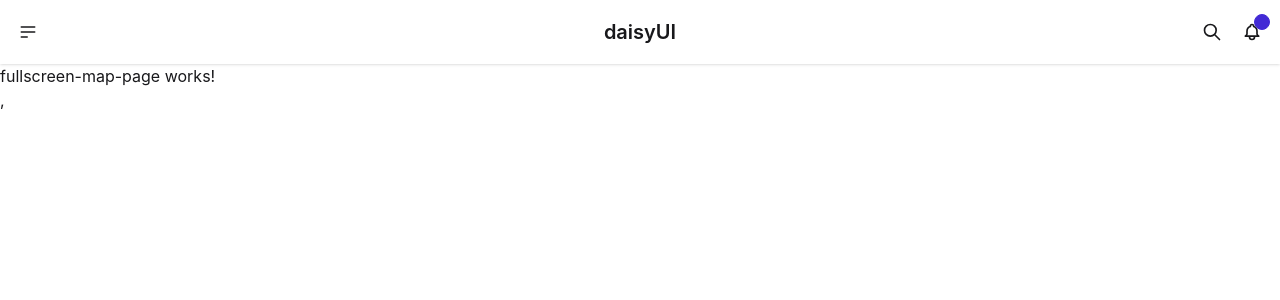
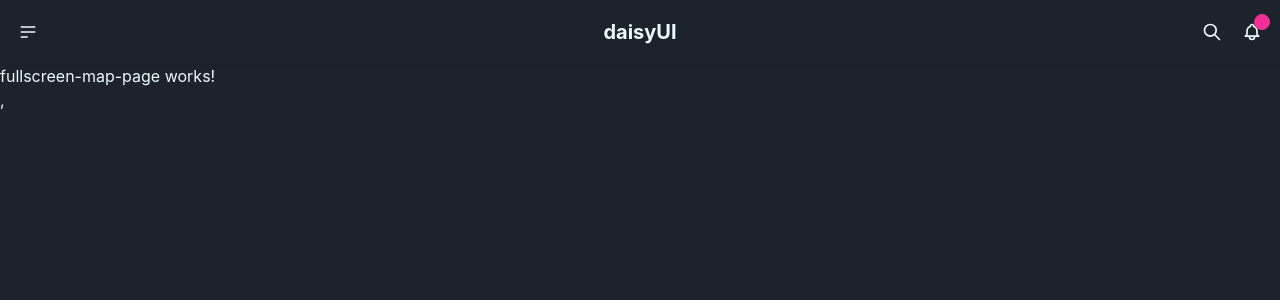
Before and after one commit to cesantaniello/08-maps-app, an Angular app: page /fullscreen in a window 1280 px wide. Shown: the top 300 px of the page. Built offline with nearby package versions, Linux system fonts and the light colour scheme.

Commit message:
Fix navbar issue

```diff
--- a/src/app/app.html
+++ b/src/app/app.html
@@ -1,2 +1,4 @@
 <app-navbar />
-<router-outlet />
+<main class="bg-base-100 min-h-screen">
+  <router-outlet />
+</main>
--- a/src/app/shared/components/navbar/navbar.html
+++ b/src/app/shared/components/navbar/navbar.html
@@ -14,7 +14,7 @@
     </div>
   </div>
   <div class="navbar-center">
-    <a class="btn btn-ghost text-xl">daisyUI</a>
+    <a class="text-xl font-bold cursor-pointer">daisyUI</a>
   </div>
   <div class="navbar-end">
     <button class="btn btn-ghost btn-circle">
@@ -23,7 +23,7 @@
     <button class="btn btn-ghost btn-circle">
       <div class="indicator">
         <svg xmlns="http://www.w3.org/2000/svg" class="h-5 w-5" fill="none" viewBox="0 0 24 24" stroke="currentColor"> <path stroke-linecap="round" stroke-linejoin="round" stroke-width="2" d="M15 17h5l-1.405-1.405A2.032 2.032 0 0118 14.158V11a6.002 6.002 0 00-4-5.659V5a2 2 0 10-4 0v.341C7.67 6.165 6 8.388 6 11v3.159c0 .538-.214 1.055-.595 1.436L4 17h5m6 0v1a3 3 0 11-6 0v-1m6 0H9" /> </svg>
-        <span class="badge badge-xs badge-primary indicator-item"></span>
+        <span class="badge badge-xs badge-secondary indicator-item"></span>
       </div>
     </button>
   </div>
--- a/src/index.html
+++ b/src/index.html
@@ -1,5 +1,5 @@
 <!doctype html>
-<html lang="en">
+<html lang="en" data-theme="dark">
 <head>
   <meta charset="utf-8">
   <title>MapsApp</title>
--- a/src/styles.css
+++ b/src/styles.css
@@ -1,2 +1,9 @@
 @import "tailwindcss";
 @plugin "daisyui";
+
+html,
+body {
+  min-height: 100%;
+  background-color: var(--color-base-100);
+  color: var(--color-base-content);
+}
```
Also changed, not shown: .postcssrc.json (added).
